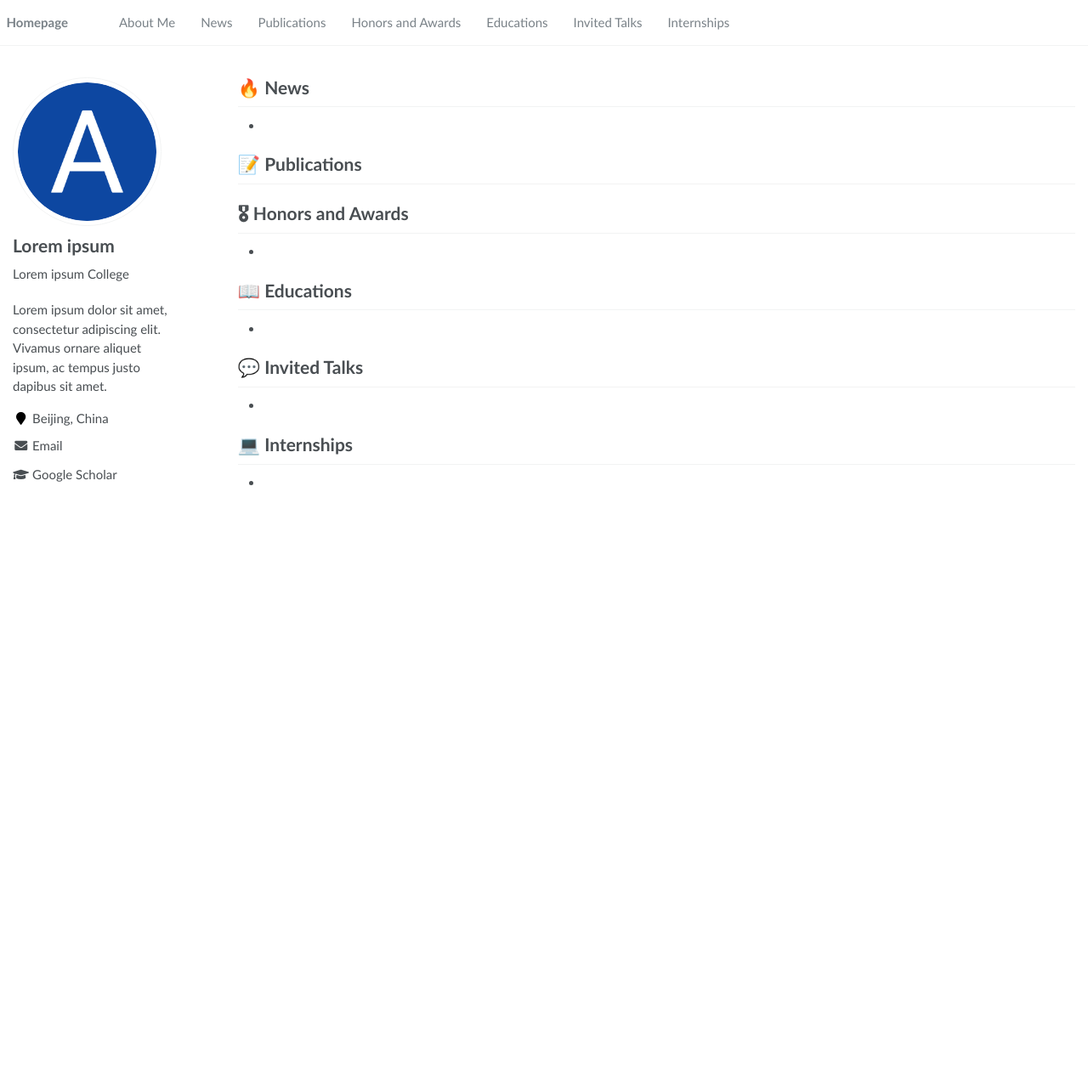
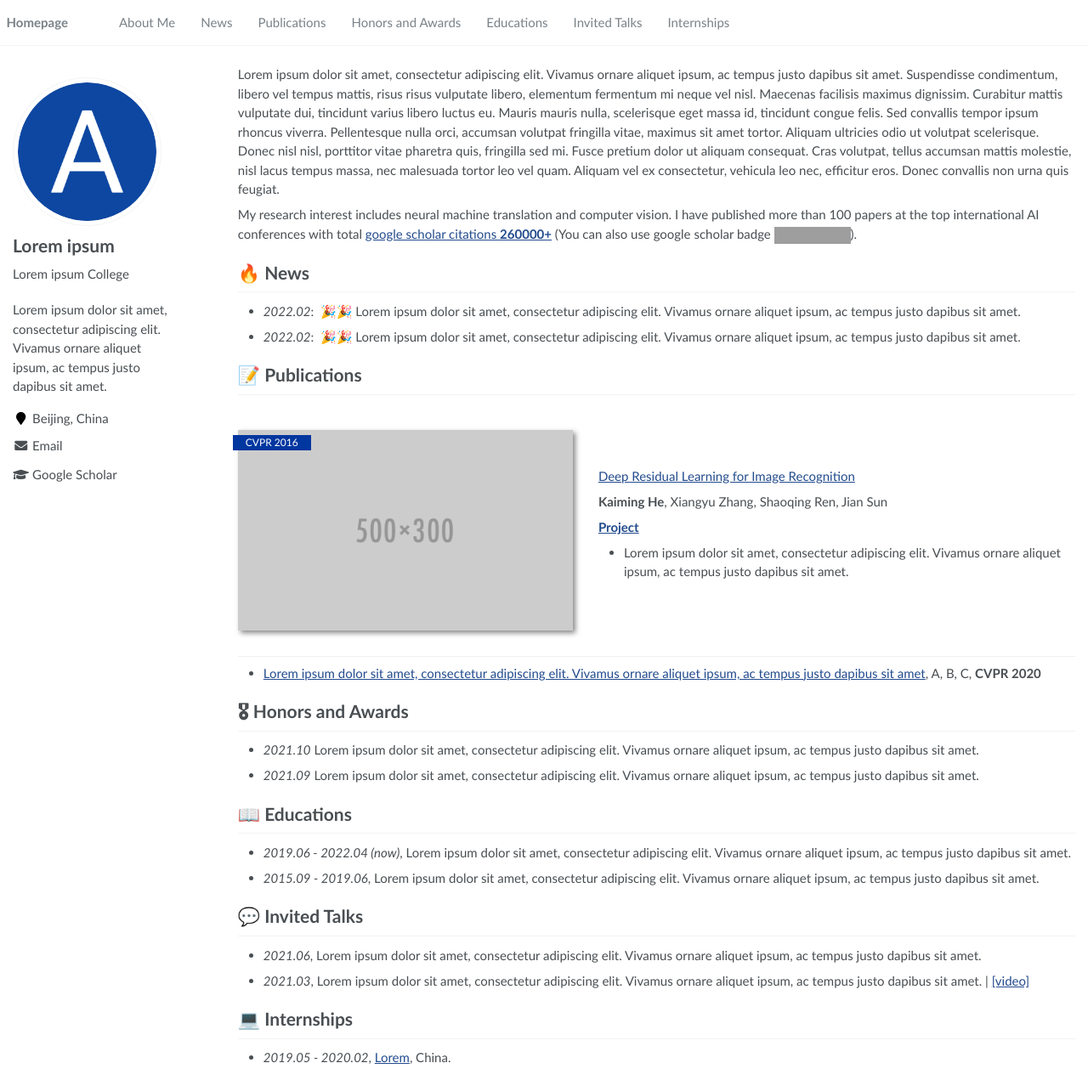
Before and after one commit to sHEnGTzu/sHEnGTzu.github.io, a Jekyll site: the page built from _pages/about.md, in a window 1280 px wide and 1271 px high. Shown: the whole window at 85% size. Built offline with Jekyll 4.4.1, drawn with Linux system fonts in a browser that asks for light colours; grey boxes are pictures that could not be loaded.

Commit message:
no message

```diff
--- a/_pages/about.md
+++ b/_pages/about.md
@@ -8,22 +8,51 @@ redirect_from:
   - /about.html
 ---
 
+{% if site.google_scholar_stats_use_cdn %}
+{% assign gsDataBaseUrl = "https://cdn.jsdelivr.net/gh/" | append: site.repository | append: "@" %}
+{% else %}
+{% assign gsDataBaseUrl = "https://raw.githubusercontent.com/" | append: site.repository | append: "/" %}
+{% endif %}
+{% assign url = gsDataBaseUrl | append: "google-scholar-stats/gs_data_shieldsio.json" %}
 
+<span class='anchor' id='about-me'></span>
+
+Lorem ipsum dolor sit amet, consectetur adipiscing elit. Vivamus ornare aliquet ipsum, ac tempus justo dapibus sit amet. Suspendisse condimentum, libero vel tempus mattis, risus risus vulputate libero, elementum fermentum mi neque vel nisl. Maecenas facilisis maximus dignissim. Curabitur mattis vulputate dui, tincidunt varius libero luctus eu. Mauris mauris nulla, scelerisque eget massa id, tincidunt congue felis. Sed convallis tempor ipsum rhoncus viverra. Pellentesque nulla orci, accumsan volutpat fringilla vitae, maximus sit amet tortor. Aliquam ultricies odio ut volutpat scelerisque. Donec nisl nisl, porttitor vitae pharetra quis, fringilla sed mi. Fusce pretium dolor ut aliquam consequat. Cras volutpat, tellus accumsan mattis molestie, nisl lacus tempus massa, nec malesuada tortor leo vel quam. Aliquam vel ex consectetur, vehicula leo nec, efficitur eros. Donec convallis non urna quis feugiat.
+
+My research interest includes neural machine translation and computer vision. I have published more than 100 papers at the top international AI conferences with total <a href='https://scholar.google.com/citations?user=DhtAFkwAAAAJ'>google scholar citations <strong><span id='total_cit'>260000+</span></strong></a> (You can also use google scholar badge <a href='https://scholar.google.com/citations?user=DhtAFkwAAAAJ'><img src="https://img.shields.io/endpoint?url={{ url | url_encode }}&logo=Google%20Scholar&labelColor=f6f6f6&color=9cf&style=flat&label=citations"></a>).
 
 
 # 🔥 News
--
+- *2022.02*: &nbsp;🎉🎉 Lorem ipsum dolor sit amet, consectetur adipiscing elit. Vivamus ornare aliquet ipsum, ac tempus justo dapibus sit amet.
+- *2022.02*: &nbsp;🎉🎉 Lorem ipsum dolor sit amet, consectetur adipiscing elit. Vivamus ornare aliquet ipsum, ac tempus justo dapibus sit amet.
 
 # 📝 Publications
 
+<div class='paper-box'><div class='paper-box-image'><div><div class="badge">CVPR 2016</div><img src='images/500x300.png' alt="sym" width="100%"></div></div>
+<div class='paper-box-text' markdown="1">
+
+[Deep Residual Learning for Image Recognition](https://openaccess.thecvf.com/content_cvpr_2016/papers/He_Deep_Residual_Learning_CVPR_2016_paper.pdf)
+
+**Kaiming He**, Xiangyu Zhang, Shaoqing Ren, Jian Sun
+
+[**Project**](https://scholar.google.com/citations?view_op=view_citation&hl=zh-CN&user=DhtAFkwAAAAJ&citation_for_view=DhtAFkwAAAAJ:ALROH1vI_8AC) <strong><span class='show_paper_citations' data='DhtAFkwAAAAJ:ALROH1vI_8AC'></span></strong>
+- Lorem ipsum dolor sit amet, consectetur adipiscing elit. Vivamus ornare aliquet ipsum, ac tempus justo dapibus sit amet.
+</div>
+</div>
+
+- [Lorem ipsum dolor sit amet, consectetur adipiscing elit. Vivamus ornare aliquet ipsum, ac tempus justo dapibus sit amet](https://github.com), A, B, C, **CVPR 2020**
+
 # 🎖 Honors and Awards
--
+- *2021.10* Lorem ipsum dolor sit amet, consectetur adipiscing elit. Vivamus ornare aliquet ipsum, ac tempus justo dapibus sit amet.
+- *2021.09* Lorem ipsum dolor sit amet, consectetur adipiscing elit. Vivamus ornare aliquet ipsum, ac tempus justo dapibus sit amet.
 
 # 📖 Educations
--
+- *2019.06 - 2022.04 (now)*, Lorem ipsum dolor sit amet, consectetur adipiscing elit. Vivamus ornare aliquet ipsum, ac tempus justo dapibus sit amet.
+- *2015.09 - 2019.06*, Lorem ipsum dolor sit amet, consectetur adipiscing elit. Vivamus ornare aliquet ipsum, ac tempus justo dapibus sit amet.
 
 # 💬 Invited Talks
--
+- *2021.06*, Lorem ipsum dolor sit amet, consectetur adipiscing elit. Vivamus ornare aliquet ipsum, ac tempus justo dapibus sit amet.
+- *2021.03*, Lorem ipsum dolor sit amet, consectetur adipiscing elit. Vivamus ornare aliquet ipsum, ac tempus justo dapibus sit amet.  \| [\[video\]](https://github.com/)
 
 # 💻 Internships
--
+- *2019.05 - 2020.02*, [Lorem](https://github.com/), China.
```
